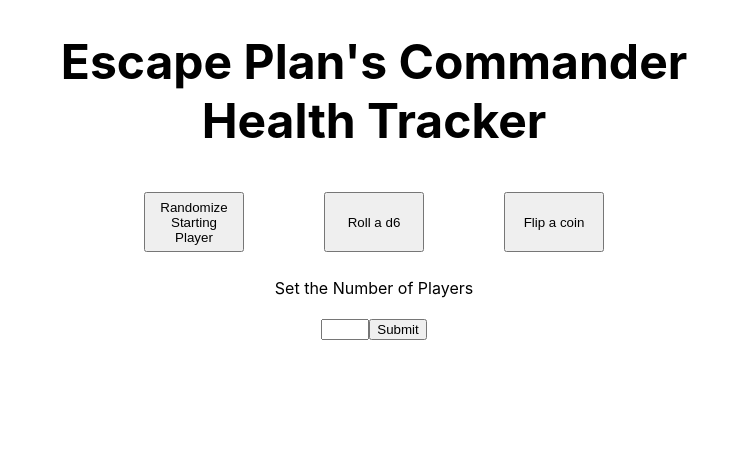
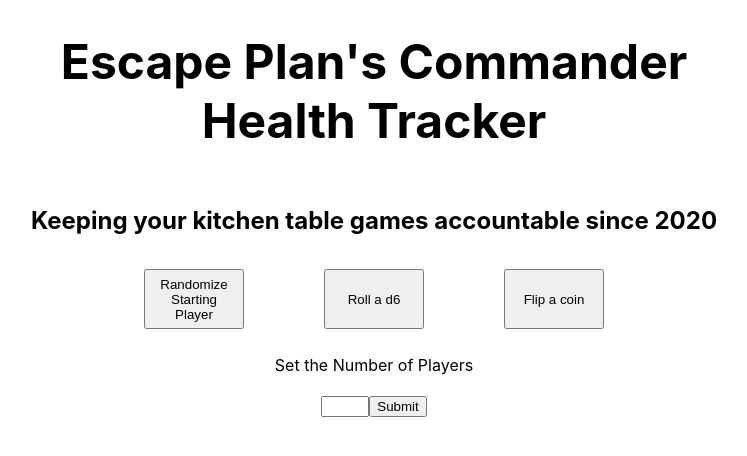
Before and after one commit to schmi121/magicHealthTrackerReactLive, a React (Create React App) app: page / in a window 1280 px wide. Shown: the top 456 px of the page, without its empty margins (266-1013 px from the left). Built offline with nearby package versions, Linux system fonts and the light colour scheme.

Commit message:
Titling Change

```diff
--- a/src/components/CommanderHealthTitle/CommanderHealthTrackerTitle.js
+++ b/src/components/CommanderHealthTitle/CommanderHealthTrackerTitle.js
@@ -4,6 +4,9 @@ import styles from './styles.module.css';
 const CommanderHealthTrackerTitle = () => {
     return <div className={styles.commanderHealthTracker}>
         <h1>Escape Plan's Commander Health Tracker</h1>
+        <div className={styles.accountability}>
+            <p>Keeping your kitchen table games accountable since 2020</p>
+        </div>
     </div>;
 };
 
--- a/src/components/CommanderHealthTitle/styles.module.css
+++ b/src/components/CommanderHealthTitle/styles.module.css
@@ -9,3 +9,7 @@
     margin-left: 20%;
     margin-right: 20%;
 }
+
+.accountability {
+    text-align: center;
+}
```
